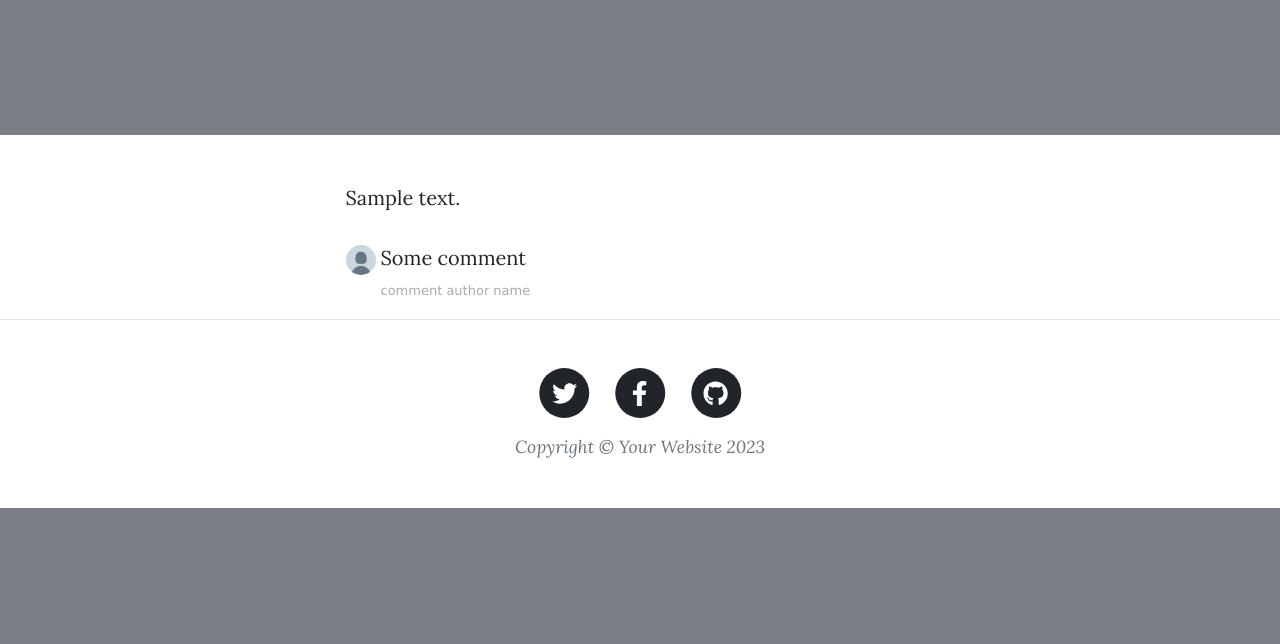
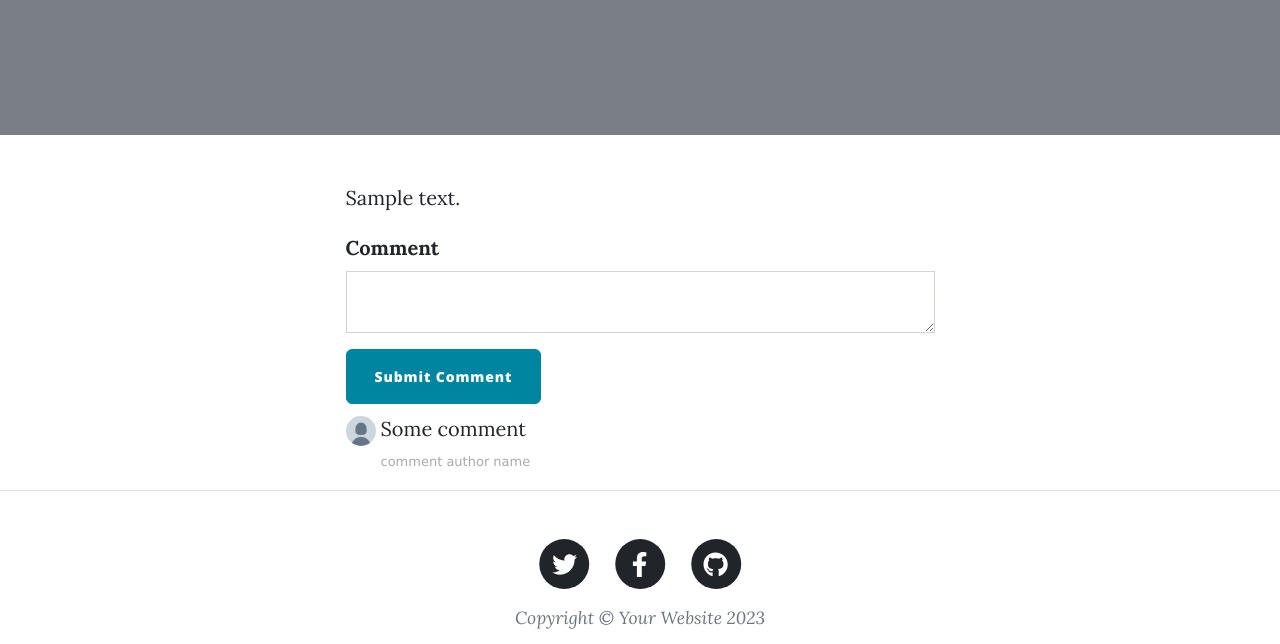
Before and after one commit to MariuszLepkowski/Blog-with-users-and-authentication-Flask, a Flask app: page /post/1 in a window 1280 px wide. Shown: the part 431-1075 px from the top of the page. Before the commit the page ends 939 px from the top, so only its background shows below. Run offline with Flask 3, Linux system fonts and the light colour scheme; tables that the repository leaves empty hold one stand-in row (values such as "Sample post"); grey boxes marked "Sample" are stand-in pictures; some libraries are stand-ins or nearby versions.

Commit message:
Add a CKEditor for the comment form and create a table model for comments.

```diff
--- a/forms.py
+++ b/forms.py
@@ -28,5 +28,7 @@ class LoginForm(FlaskForm):
     submit = SubmitField('Log me in!')
 
 
-
 # TODO: Create a CommentForm so users can leave comments below posts
+class CommentForm(FlaskForm):
+    comment = CKEditorField(label='Comment', validators=[DataRequired()])
+    submit = SubmitField(label='Submit Comment')
--- a/main.py
+++ b/main.py
@@ -6,7 +6,7 @@ from flask_gravatar import Gravatar
 from flask_login import UserMixin, login_user, LoginManager, current_user, logout_user
 from flask_sqlalchemy import SQLAlchemy
 from werkzeug.security import generate_password_hash, check_password_hash
-from forms import CreatePostForm, RegisterForm, LoginForm
+from forms import CreatePostForm, RegisterForm, LoginForm, CommentForm
 from decorators import admin_only
 from dotenv import load_dotenv
 import os
@@ -51,6 +51,12 @@ class BlogPost(db.Model):
     author = db.Column(db.String(250), nullable=False)
     img_url = db.Column(db.String(250), nullable=False)
     author_id = db.Column(db.Integer, db.ForeignKey('users.id'), nullable=False)
+
+
+class Comment(db.Model):
+    __tablename__ = "comments"
+    id = db.Column(db.Integer, primary_key=True)
+    text = db.Column(db.Text, nullable=False)
 
 
 with app.app_context():
@@ -136,8 +142,9 @@ def get_all_posts():
 # TODO: Allow logged-in users to comment on posts
 @app.route("/post/<int:post_id>")
 def show_post(post_id):
+    comment_form = CommentForm()
     requested_post = db.get_or_404(BlogPost, post_id)
-    return render_template("post.html", post=requested_post)
+    return render_template("post.html", post=requested_post, form=comment_form)
 
 
 # TODO: Use a decorator so only an admin user can create a new post
--- a/templates/post.html
+++ b/templates/post.html
@@ -1,3 +1,4 @@
+{% from "bootstrap5/form.html" import render_form %}
 {% include "header.html" %}
 
 <!-- Page Header-->
@@ -39,6 +40,10 @@
         <!-- Comments Area -->
         <!-- TODO: Add a CKEditor for commenting below -->
         <div class="comment">
+          {{ ckeditor.load() }}
+          {{ ckeditor.config(name='comment_text') }}
+          {{ render_form(form, novalidate=True, button_map={"submit": "primary"}) }}
+
           <!-- TODO: Show all the comments on a post -->
           <ul class="commentList">
             <li>
```
